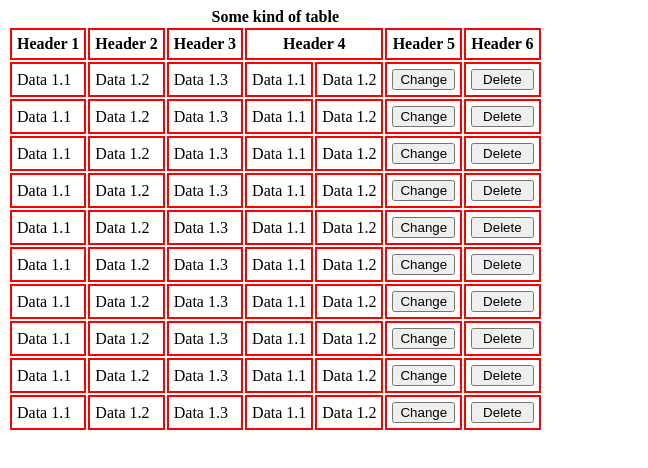
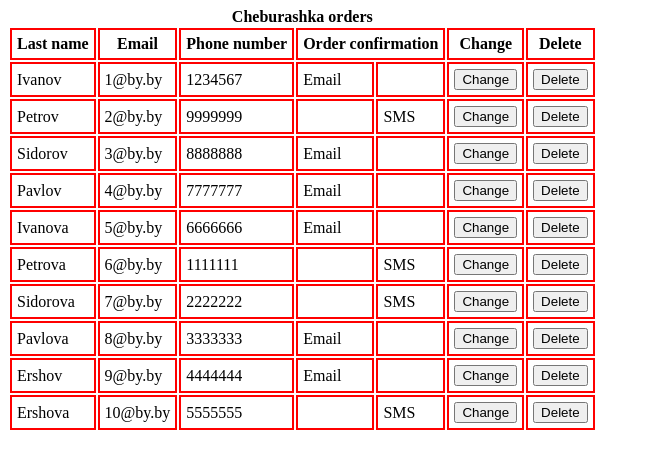
Before and after one commit to Baisoff/Petrushka, a plain HTML site: page 1st Homework/items.html in a window 1280 px wide. Shown: the whole page, without its empty margins (0-648 px from the left). Drawn offline with Linux system fonts and the light colour scheme.

Commit message:
modify items

```diff
--- a/1st Homework/items.html
+++ b/1st Homework/items.html
@@ -15,7 +15,7 @@
     <title>Table</title>
 
     <style>
-            TD,
+        TD,
 
             TH {
 
@@ -33,38 +33,40 @@
 
     <table>
 
-        <caption><b>Some kind of table</b></caption>
+        <caption><b>Cheburashka orders</b></caption>
+        <thead>
+            <tr>
 
+                <th>Last name</th>
+
+                <th>Email</th>
+
+                <th>Phone number</th>
+
+                <th colspan="2">Order confirmation</th>
+
+                <th>Change</th>
+
+                <th>Delete</th>
+
+            </tr>
+        </thead>
 
         <tbody>
 
-            <tr>
 
-                <th>Header 1</th>
-
-                <th>Header 2</th>
-
-                <th>Header 3</th>
-
-                <th colspan="2">Header 4</th>
-
-                <th>Header 5</th>
-
-                <th>Header 6</th>
-
-            </tr>
 
             <tr>
 
-                <td>Data 1.1</td>
+                <td>Ivanov</td>
 
-                <td>Data 1.2</td>
+                <td>1@by.by</td>
 
-                <td>Data 1.3</td>
+                <td>1234567</td>
 
-                <td>Data 1.1</td>
+                <td>Email</td>
 
-                <td>Data 1.2</td>
+                <td></td>
 
                 <td><button style="width: 100%;" type="submit">Change</button></td>
 
@@ -74,15 +76,15 @@
 
             <tr>
 
-                <td>Data 1.1</td>
+                <td>Petrov</td>
 
-                <td>Data 1.2</td>
+                <td>2@by.by</td>
 
-                <td>Data 1.3</td>
+                <td>9999999</td>
 
-                <td>Data 1.1</td>
+                <td></td>
 
-                <td>Data 1.2</td>
+                <td>SMS</td>
 
                 <td><button style="width: 100%;" type="submit">Change</button></td>
 
@@ -92,15 +94,15 @@
 
             <tr>
 
-                <td>Data 1.1</td>
+                <td>Sidorov</td>
 
-                <td>Data 1.2</td>
+                <td>3@by.by</td>
 
-                <td>Data 1.3</td>
+                <td>8888888</td>
 
-                <td>Data 1.1</td>
+                <td>Email</td>
 
-                <td>Data 1.2</td>
+                <td></td>
 
                 <td><button style="width: 100%;" type="submit">Change</button></td>
 
@@ -110,15 +112,15 @@
 
             <tr>
 
-                <td>Data 1.1</td>
+                <td>Pavlov</td>
 
-                <td>Data 1.2</td>
+                <td>4@by.by</td>
 
-                <td>Data 1.3</td>
+                <td>7777777</td>
 
-                <td>Data 1.1</td>
+                <td>Email</td>
 
-                <td>Data 1.2</td>
+                <td></td>
 
                 <td><button style="width: 100%;" type="submit">Change</button></td>
 
@@ -128,15 +130,15 @@
 
             <tr>
 
-                <td>Data 1.1</td>
+                <td>Ivanova</td>
 
-                <td>Data 1.2</td>
+                <td>5@by.by</td>
 
-                <td>Data 1.3</td>
+                <td>6666666</td>
 
-                <td>Data 1.1</td>
+                <td>Email</td>
 
-                <td>Data 1.2</td>
+                <td></td>
 
                 <td><button style="width: 100%;" type="submit">Change</button></td>
 
@@ -146,15 +148,15 @@
 
             <tr>
 
-                <td>Data 1.1</td>
+                <td>Petrova</td>
 
-                <td>Data 1.2</td>
+                <td>6@by.by</td>
 
-                <td>Data 1.3</td>
+                <td>1111111</td>
 
-                <td>Data 1.1</td>
+                <td></td>
 
-                <td>Data 1.2</td>
+                <td>SMS</td>
 
                 <td><button style="width: 100%;" type="submit">Change</button></td>
 
@@ -164,15 +166,15 @@
 
             <tr>
 
-                <td>Data 1.1</td>
+                <td>Sidorova</td>
 
-                <td>Data 1.2</td>
+                <td>7@by.by</td>
 
-                <td>Data 1.3</td>
+                <td>2222222</td>
 
-                <td>Data 1.1</td>
+                <td></td>
 
-                <td>Data 1.2</td>
+                <td>SMS</td>
 
                 <td><button style="width: 100%;" type="submit">Change</button></td>
 
@@ -182,15 +184,15 @@
 
             <tr>
 
-                <td>Data 1.1</td>
+                <td>Pavlova</td>
 
-                <td>Data 1.2</td>
+                <td>8@by.by</td>
 
-                <td>Data 1.3</td>
+                <td>3333333</td>
 
-                <td>Data 1.1</td>
+                <td>Email</td>
 
-                <td>Data 1.2</td>
+                <td></td>
 
                 <td><button style="width: 100%;" type="submit">Change</button></td>
 
@@ -200,15 +202,15 @@
 
             <tr>
 
-                <td>Data 1.1</td>
+                <td>Ershov</td>
 
-                <td>Data 1.2</td>
+                <td>9@by.by</td>
 
-                <td>Data 1.3</td>
+                <td>4444444</td>
 
-                <td>Data 1.1</td>
+                <td>Email</td>
 
-                <td>Data 1.2</td>
+                <td></td>
 
                 <td><button style="width: 100%;" type="submit">Change</button></td>
 
@@ -218,15 +220,15 @@
 
             <tr>
 
-                <td>Data 1.1</td>
+                <td>Ershova</td>
 
-                <td>Data 1.2</td>
+                <td>10@by.by</td>
 
-                <td>Data 1.3</td>
+                <td>5555555</td>
 
-                <td>Data 1.1</td>
+                <td></td>
 
-                <td>Data 1.2</td>
+                <td>SMS</td>
 
                 <td><button style="width: 100%;" type="submit">Change</button></td>
 
@@ -239,4 +241,5 @@
     </table>
 
 </body>
+
 </html>
```
